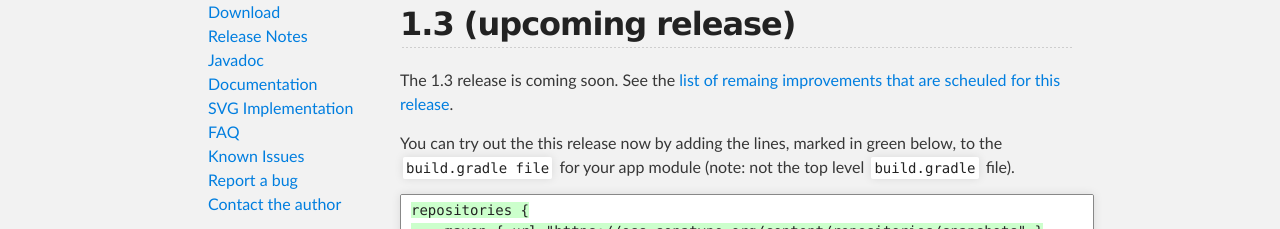
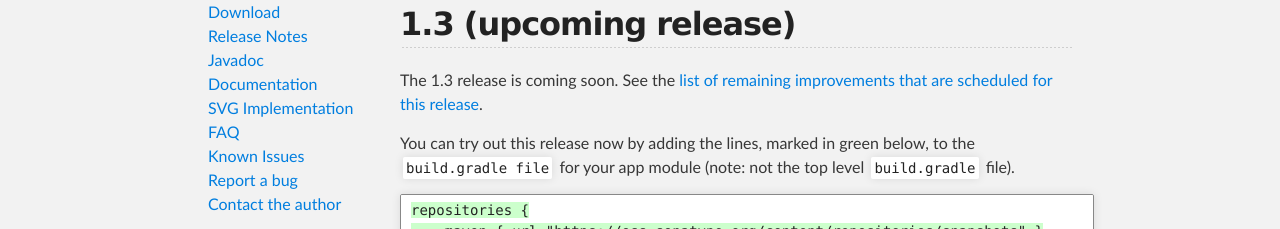
Before and after one commit to BigBadaboom/androidsvg, a plain HTML site: page release-1.3.html in a window 1280 px wide. Shown: the part 334-563 px from the top of the page. Drawn offline with Linux system fonts and the light colour scheme.

```diff
--- a/release-1.3.html
+++ b/release-1.3.html
@@ -58,8 +58,8 @@
 
 <h2>1.3 (upcoming release)</h2>
 
-<p>The 1.3 release is coming soon.  See the <a href="https://github.com/BigBadaboom/androidsvg/issues?utf8=%E2%9C%93&q=is%3Aissue+is%3Aopen+milestone%3A1.3" rel="nofollow">list of remaing improvements that are scheuled for this release</a>.</p>
-<p>You can try out the this release now by adding the lines, marked in green below, to the <code>build.gradle file</code> for your app module (note: not the top level <code>build.gradle</code> file).</p>
+<p>The 1.3 release is coming soon.  See the <a href="https://github.com/BigBadaboom/androidsvg/issues?utf8=%E2%9C%93&q=is%3Aissue+is%3Aopen+milestone%3A1.3" rel="nofollow">list of remaining improvements that are scheduled for this release</a>.</p>
+<p>You can try out this release now by adding the lines, marked in green below, to the <code>build.gradle file</code> for your app module (note: not the top level <code>build.gradle</code> file).</p>
 
 <pre class="prettyprint">
 <span class="highlight">repositories {
```
